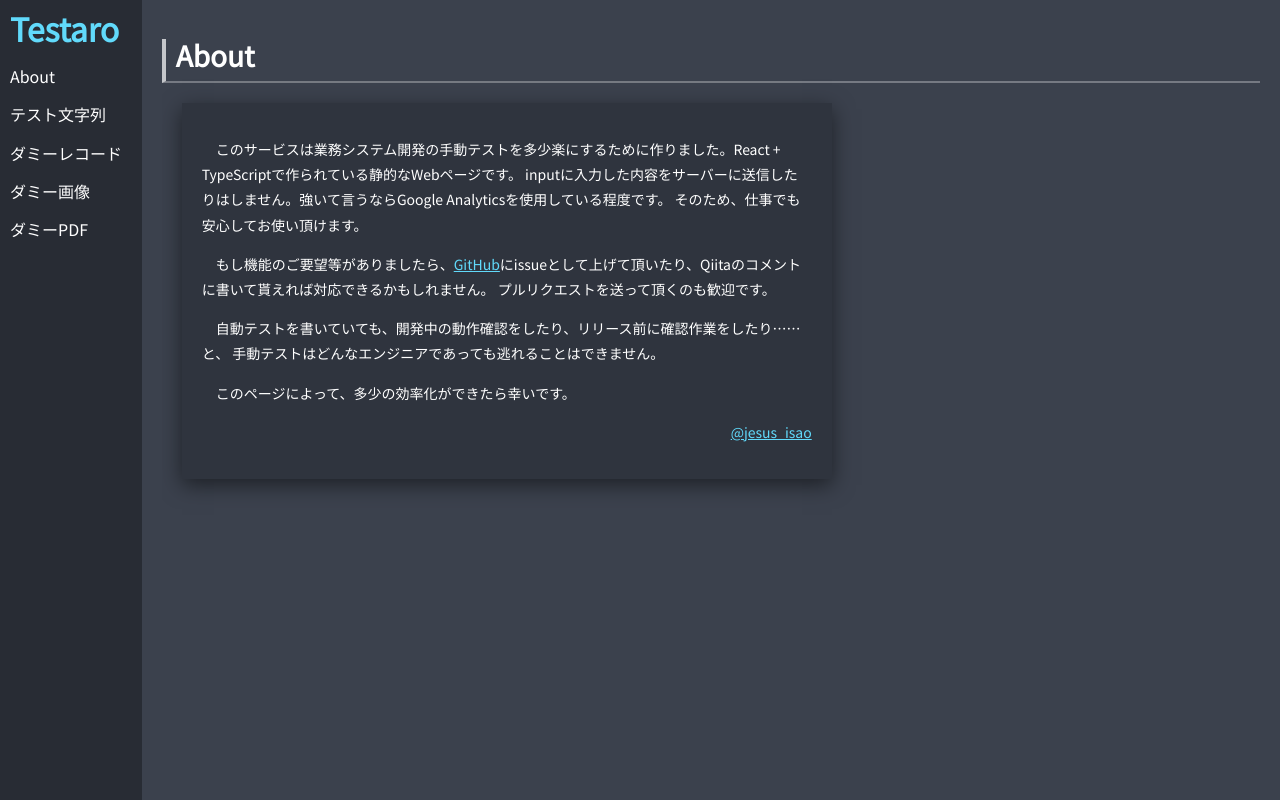
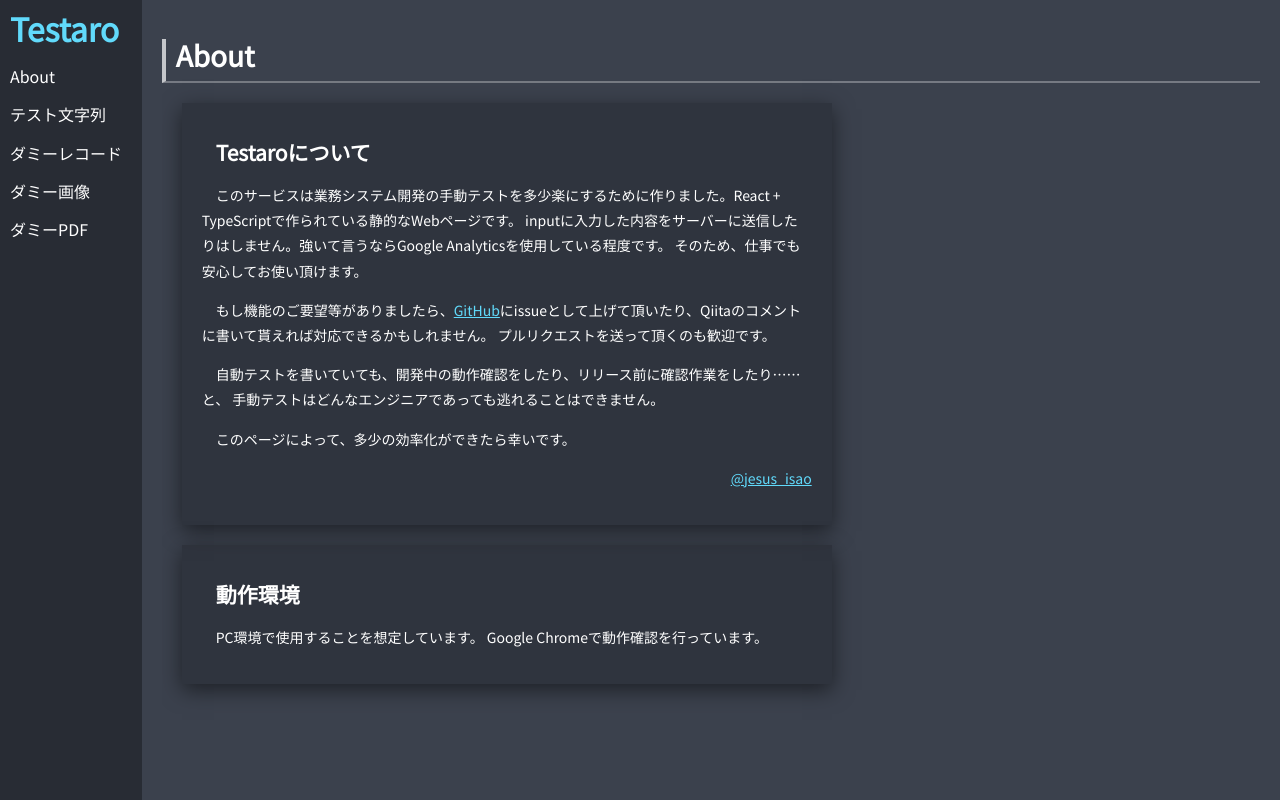
Before and after one commit to jesusisao/testaro, a React (Create React App) app: page /#/ in a window 1280 px wide. Built offline with nearby package versions, Linux system fonts and the light colour scheme.

Commit message:
動作環境について記載

```diff
--- a/src/About/About.tsx
+++ b/src/About/About.tsx
@@ -7,6 +7,7 @@
     <div className="About">
       <h1 className="page-title">About</h1>
       <div className="text-area">
+        <h2>Testaroについて</h2>
         <p>
           このサービスは業務システム開発の手動テストを多少楽にするために作りました。React
           + TypeScriptで作られている静的なWebページです。
@@ -29,6 +30,13 @@
           <a href="https://qiita.com/jesus_isao">@jesus_isao</a>
         </p>
       </div>
+      <div className="text-area">
+        <h2>動作環境</h2>
+        <p>
+          PC環境で使用することを想定しています。 Google
+          Chromeで動作確認を行っています。
+        </p>
+      </div>
     </div>
   );
 };
```
